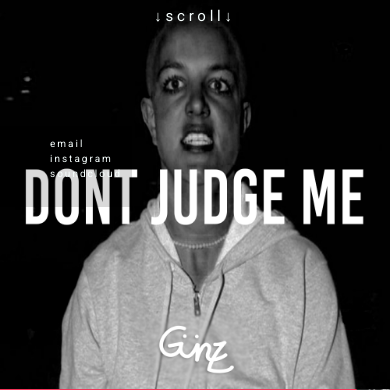
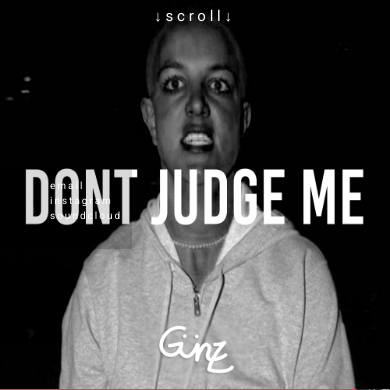
Before and after one commit to MichaelChristianson/g-nz, a PHP site: page /index.html in a window 390 px wide. Shown: the part 127-517 px from the top of the page. Run offline with PHP 8.4, Linux system fonts and the light colour scheme; some libraries are stand-ins or nearby versions.

```diff
--- a/css/custom.css
+++ b/css/custom.css
@@ -279,7 +279,7 @@ display: none;
   font-size: 10px;
 }
 .Footer {
-  top: 30%;
+  top: 35%;
 
   background: rgba(0, 0, 0, 0.15);
 }
```
